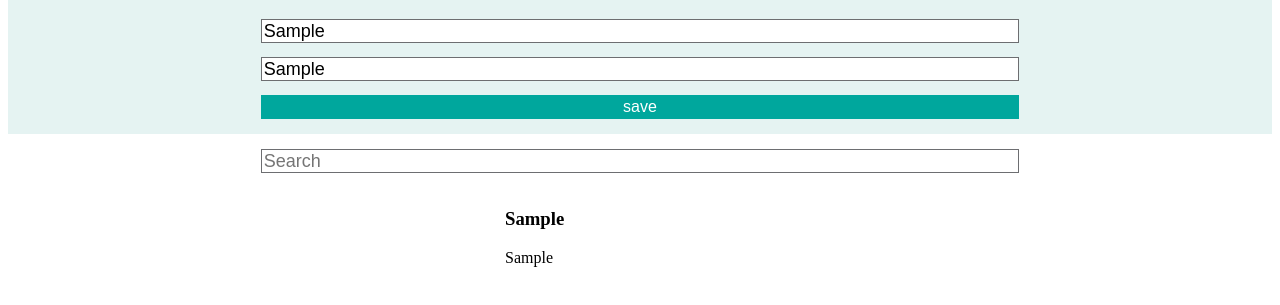
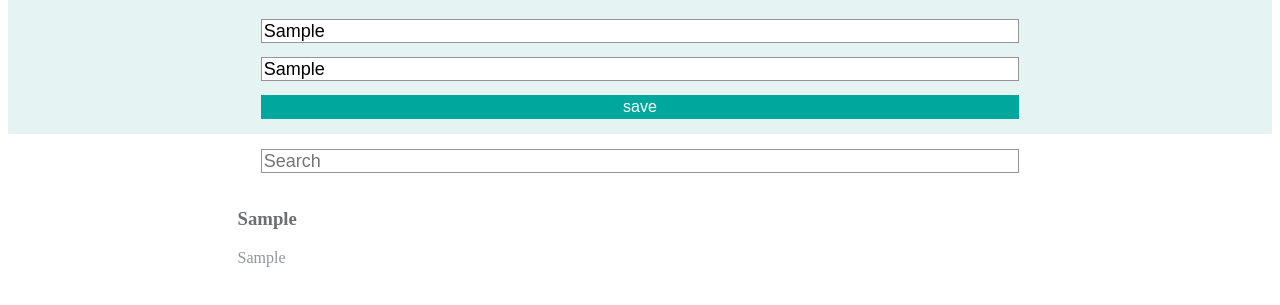
Before and after one commit to NZenitram/ideabox-js, a plain HTML site: page index.html in a window 1280 px wide. Both pictures are taken after typing "Sample", "Sample" into the empty fields and a click on the button "save". Shown: the part 47-352 px from the top of the page. Drawn offline with Linux system fonts and the light colour scheme.

Commit message:
ideas text color and propotions adjusted

```diff
--- a/append-ideas.js
+++ b/append-ideas.js
@@ -14,7 +14,7 @@ function appendIdeas(){
     li.className = "idea-cell";
 
     var a = document.createElement('a');
-    a.innerHTML = `<h3>${ideas[i].title}</h3><p>${ideas[i].idea}</p>`
+    a.innerHTML = `<h3 class="idea-title">${ideas[i].title}</h3><p>${ideas[i].idea}</p>`
 
     list.appendChild(li);
     li.appendChild(a)
--- a/stylesheet.css
+++ b/stylesheet.css
@@ -19,7 +19,7 @@ ul {
   width: 60%;
   font-size: 18px;
   border: 1px solid;
-  border-color: #6D6E71;
+  border-color: #939598;
 }
 
 .button {
@@ -29,6 +29,10 @@ ul {
   color: white;
   font-size: 16px;
   border: none;
+}
+
+.idea-title {
+  color: #6D6E71;
 }
 
 #bg-color {
@@ -57,14 +61,14 @@ ul {
 }
 
 #ideas ul {
-  width: 350px;
-  display:-moz-inline-stack;
+  width: 70%;
   display:inline-block;
-  zoom:1;
   *display:inline;
   text-align: left
+
 }
 
 #my-ideas li {
   word-wrap: break-word;
+  color: #939598;
 }
```
